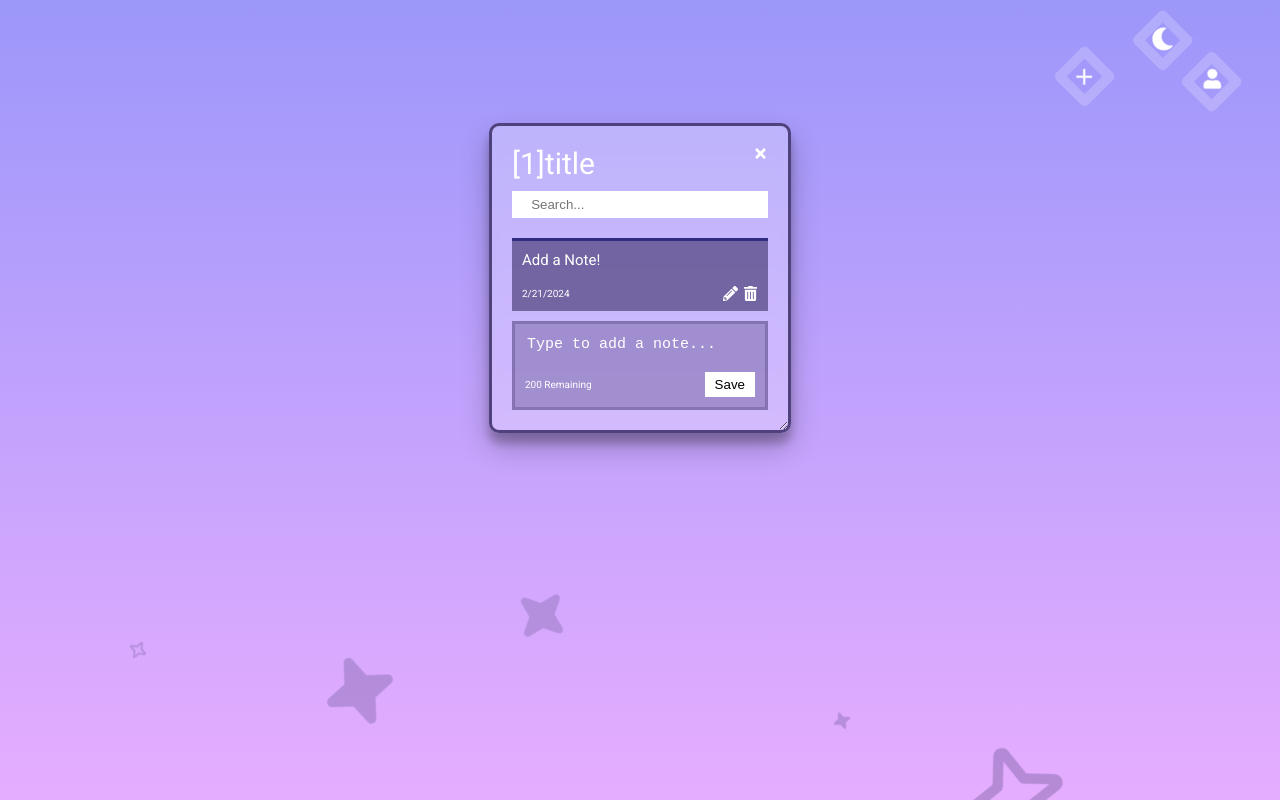
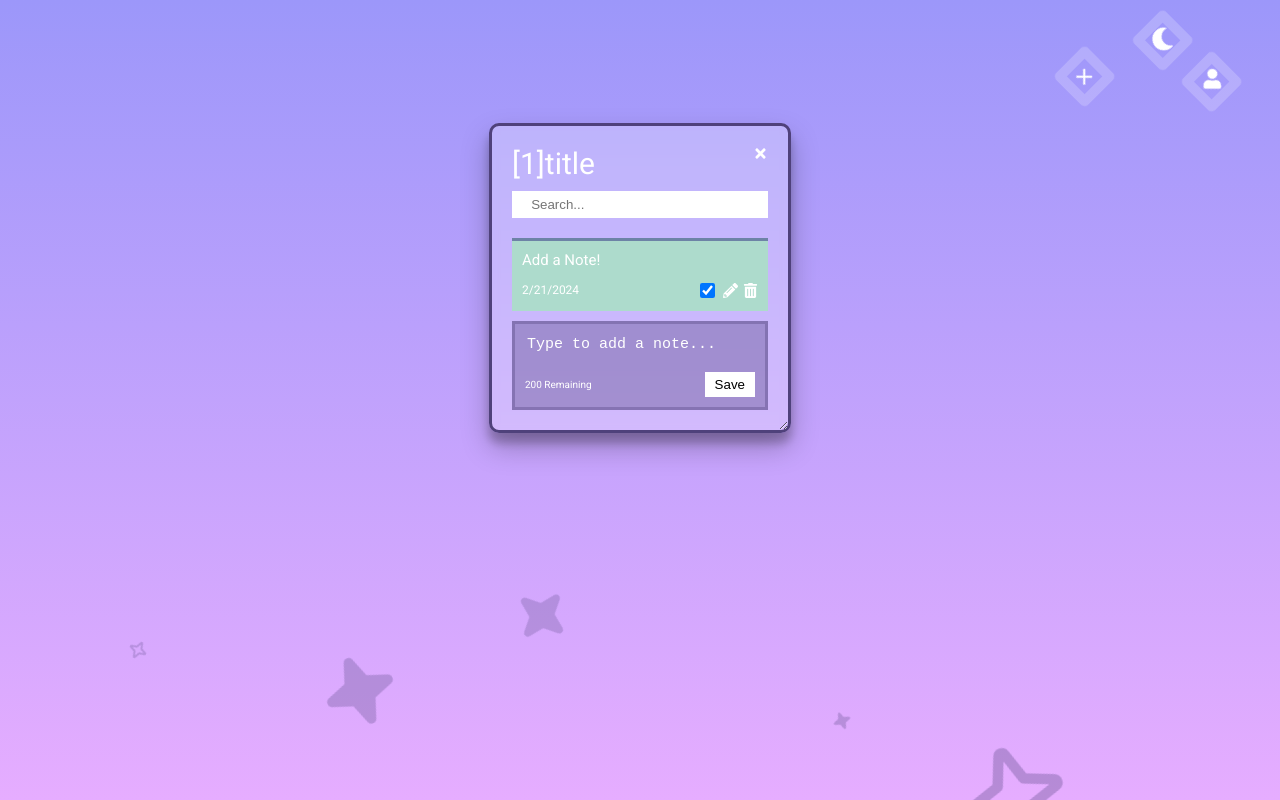
Before and after one commit to DavidVida1/React-Notes-App, a React (Vite) app in the folder React-Notes-App/: page / in a window 1280 px wide. Built offline with nearby package versions, Linux system fonts and the light colour scheme.

Commit message:
checkbox almost saved

```diff
--- a/React-Notes-App/src/GlobalStyles.js
+++ b/React-Notes-App/src/GlobalStyles.js
@@ -96,6 +96,7 @@ video {
 }
 
 :root {
+  --font-size-small:1.2rem;
   --font-size1:1.5rem;
   --font-size2:3rem;
   --color-grey: rgba(60, 68, 76, 0.85);
@@ -106,7 +107,8 @@ video {
   --color-black: rgba(0, 0, 0, 1);
   --color-purple: rgba(79, 65, 123,0.7);
   --color-purple2:rgba(79, 65, 123, 0.35);
-  --border-note: rgba(46, 45, 130,1);
+  --color-green:rgba(173, 219, 204,1);
+  --border-note: rgba(46, 45, 130,0.5);
   --border-noteList: rgba(79, 65, 123,1);
   --box-shadow: rgba(0, 0, 0, 0.25) 0px 14px 28px,
     rgba(0, 0, 0, 0.22) 0px 10px 10px;
--- a/React-Notes-App/src/components/Note.jsx
+++ b/React-Notes-App/src/components/Note.jsx
@@ -5,6 +5,7 @@ import { FaPencilAlt } from "react-icons/fa";
 
 const Note = ({ id, text, date, handleDeleteNote, setText }) => {
   const [editEnabledNote, setEditEnabledNote] = useState(false);
+  const noteRef = useRef(null);
 
   const handleChange = (e) => {
     setText(e.target.value, id);
@@ -17,8 +18,31 @@ const Note = ({ id, text, date, handleDeleteNote, setText }) => {
     }
   };
 
+  /*function noteDone() {
+    const element = document.querySelector(`#${id}`);
+    element.classList.toggle("completedNote");
+    console.log("executed");
+  }*/
+
+  /*with the check the className is added only if the box is checked wich avoids probleme
+  if the className is active and checkbox is not*/
+  const noteDone = () => {
+    const noteClassList = document.querySelector(`#myCheck${id}`);
+
+    if (!noteClassList.checked) {
+      noteRef.current.classList.remove("completedNote");
+    } else {
+      noteRef.current.classList.add("completedNote");
+    }
+    console.log("executed");
+  };
+
+  useEffect(() => {
+    noteDone();
+  }, []);
+
   return (
-    <NoteContainer className="note">
+    <NoteContainer ref={noteRef} className="note" id={id}>
       {editEnabledNote ? (
         <input
           type="text"
@@ -35,6 +59,15 @@ const Note = ({ id, text, date, handleDeleteNote, setText }) => {
       <div className="noteFooter">
         <small>{date}</small>
         <div className="noteIcone">
+          <input
+            type="checkbox"
+            id={`myCheck${id}`}
+            onClick={() => {
+              noteDone();
+            }}
+            checked={true}
+          />
+
           <FaPencilAlt
             className="editIcon"
             onClick={() => {
@@ -57,24 +90,9 @@ const NoteContainer = styled.section`
   border-top: 3px solid var(--border-note);
   font-size: var(--font-size1);
 
-  & .noteFooter {
-    font-size: 1rem;
-
-    & .deleteIcon,
-    .editIcon {
-      font-size: var(--font-size1);
-      cursor: pointer;
-      &:hover {
-        filter: drop-shadow(0 0 3px var(--color-white));
-      }
-    }
-
-    & .noteIcone {
-      display: flex;
-      flex-direction: row;
-      align-items: center;
-      gap: 5px;
-    }
+  &.completedNote {
+    background-color: var(--color-green) !important;
+    color: black;
   }
 
   & .noteChanged {
@@ -91,4 +109,38 @@ const NoteContainer = styled.section`
       color: var(--color-white);
     }
   }
+
+  & .noteFooter {
+    display: flex;
+    flex-direction: row;
+    align-items: center;
+    margin-top: 5px;
+    & small {
+      font-size: var(--font-size-small);
+    }
+    & .noteIcone {
+      display: flex;
+      flex-direction: row;
+      align-items: center;
+      gap: 5px;
+
+      & input {
+        align-self: center;
+        width: 15px;
+        height: 15px;
+        &:hover {
+          filter: drop-shadow(0 0 3px var(--color-white));
+        }
+      }
+
+      & .deleteIcon,
+      .editIcon {
+        font-size: var(--font-size1);
+        cursor: pointer;
+        &:hover {
+          filter: drop-shadow(0 0 3px var(--color-white));
+        }
+      }
+    }
+  }
 `;
```
